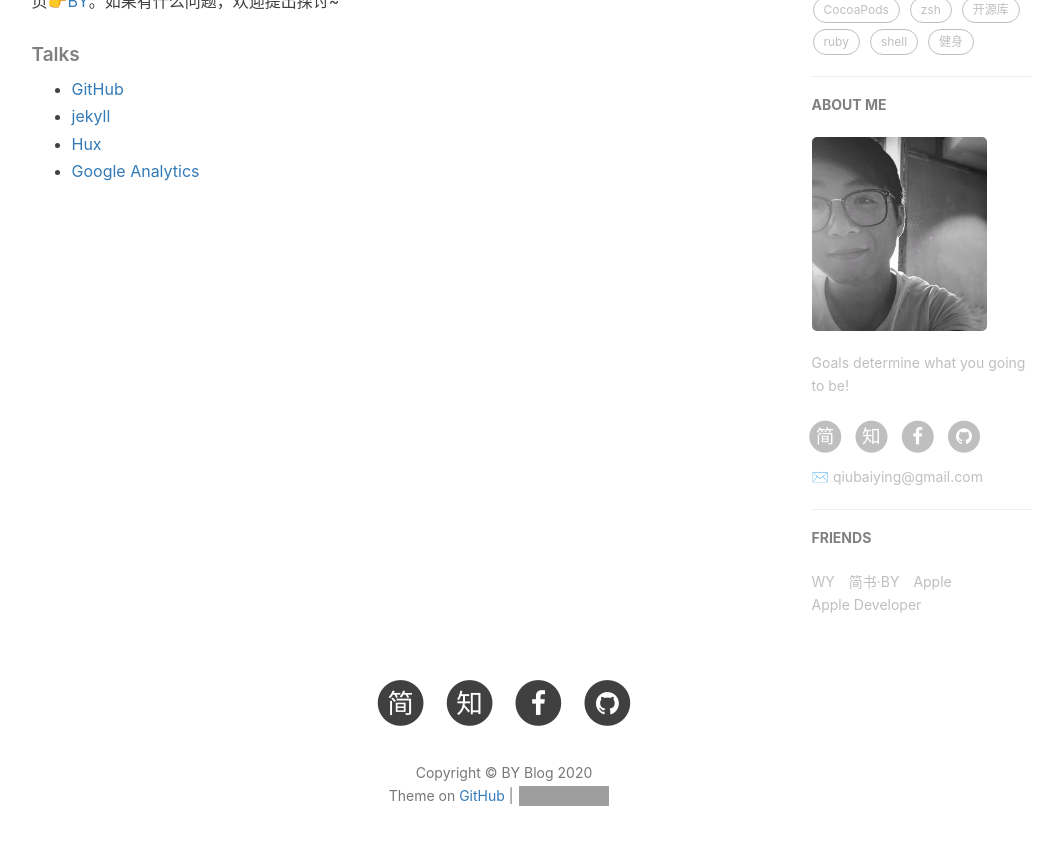
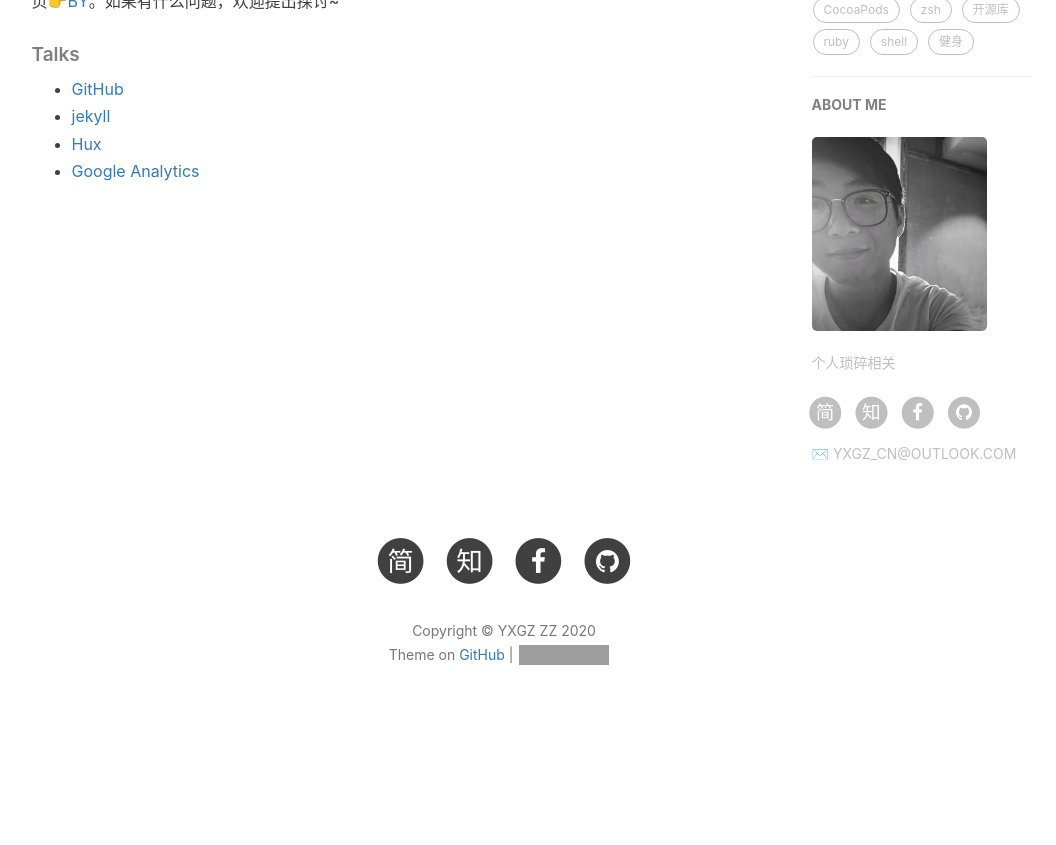
Before and after one commit to YXGZZZ/YXGZZZ.github.io, a Jekyll site: the page built from about.html, in a window 1280 px wide and 900 px high, scrolled down 713 px. Shown: the top 845 px of the window, without its empty margins (136-1192 px from the left). Built offline with Jekyll 4.4.1, drawn with Linux system fonts in a browser that asks for light colours; nearby versions of some CDN libraries; comment, search, counter and statistics services are not loaded; after the commit the page ends 1472 px from its top, so only the background shows below that; grey boxes are pictures that could not be loaded.

Commit message:
Update _config.yml

```diff
--- a/_config.yml
+++ b/_config.yml
@@ -1,29 +1,29 @@
 # Site settings
-title: BY Blog
-SEOTitle: 柏荧的博客 | BY Blog
+title: YXGZ ZZ
+SEOTitle: YXGZ ZZ | BY BXL
 header-img: img/post-bg-desk.jpg
-email: qiubaiying@gmail.com
-description: "Every failure is leading towards success."
-keyword: "BY, BY Blog, 柏荧的博客, qiubaiying, 邱柏荧, iOS, Apple, iPhone"
-url: "http://qiubaiying.github.io"          # your host, for absolute URL
+email: YXGZ_CN@OUTLOOK.COM
+description: "YXGZ ZZ 个人相关."
+keyword: "BXL, YXGZ, CG, ZZ, YXGZ ZZ, iOS, Apple, iPhone"
+url: "http://YXGZZZ.github.io"          # your host, for absolute URL
 baseurl: ""      # for example, '/blog' if your blog hosted on 'host/blog'
-github_repo: "https://github.com/qiubaiying/qiubaiying.github.io.git" # you code repository
+github_repo: "https://github.com/YXGZZZ/YXGZZZ.github.io.git" # you code repository
 
 # Sidebar settings
 sidebar: true                           # whether or not using Sidebar.
-sidebar-about-description: "Goals determine what you going to be!"
+sidebar-about-description: "个人琐碎相关"
 sidebar-avatar: /img/about-BY-gentle.jpg      # use absolute URL, seeing it's used in both `/` and `/about/`
 
 
 
 # SNS settings
 RSS: false
-# weibo_username:     qiubaiying
-zhihu_username:     qiubaiying
-github_username:    qiubaiying
-facebook_username:  baiying.qiu.7
-jianshu_username:   e71990ada2fd
-#twitter_username:   qiubaiying
+# weibo_username:    YXGZZZ
+zhihu_username:     YXGZZZ
+github_username:    YXGZZZ
+facebook_username:  YXGZZZ
+jianshu_username:   YXGZZZ
+#twitter_username:   YXGZZZ
 
 
 
@@ -57,16 +57,16 @@ kramdown:
 
 # 评论系统
 # Disqus（https://disqus.com/）
-# disqus_username: qiubaiying
+# disqus_username: YXGZZZ
 
 # Gitalk
 gitalk:
   enable: true    #是否开启Gitalk评论
-  clientID: f2c84e7629bb1446c1a4                            #生成的clientID
-  clientSecret: ca6d6139d1e1b8c43f8b2e19492ddcac8b322d0d    #生成的clientSecret
-  repo: qiubaiying.github.io    #仓库名称
-  owner: qiubaiying    #github用户名
-  admin: qiubaiying
+  clientID: 278c29b543971c77125c                        #生成的clientID
+  clientSecret: 60f435df8e34b58015253f38f9235b52fecac68f    #生成的clientSecret
+  repo: YXGZZZ.github.io    #仓库名称
+  owner: YXGZZZ    #github用户名
+  admin: YXGZZZ
   distractionFreeMode: true #是否启用类似FB的阴影遮罩
 
 
@@ -74,11 +74,11 @@ gitalk:
 
 # Analytics settings
 # Baidu Analytics
-ba_track_id: b50bf2b12b5338a1845e33832976fd68
+ba_track_id:
 
 # Google Analytics
-ga_track_id: 'UA-90855596-1'            # Format: UA-xxxxxx-xx
-ga_domain: qiubaiying.top               # 默认的是 auto, 这里我是自定义了的域名，你如果没有自己的域名，需要改成auto
+ga_track_id: ''            # Format: UA-xxxxxx-xx
+ga_domain: auto       # 默认的是 auto, 这里我是自定义了的域名，你如果没有自己的域名，需要改成auto
 
 
 
@@ -97,18 +97,3 @@ service-worker: true
 
 
 # Friends
-friends: [
-    {
-        title: "WY",
-        href: "http://zhengwuyang.com"
-    },{
-        title: "简书·BY",
-        href: "http://www.jianshu.com/u/e71990ada2fd"
-    },{
-        title: "Apple",
-        href: "https://apple.com"
-    },{
-        title: "Apple Developer",
-        href: "https://developer.apple.com/"
-    }
-]
```
